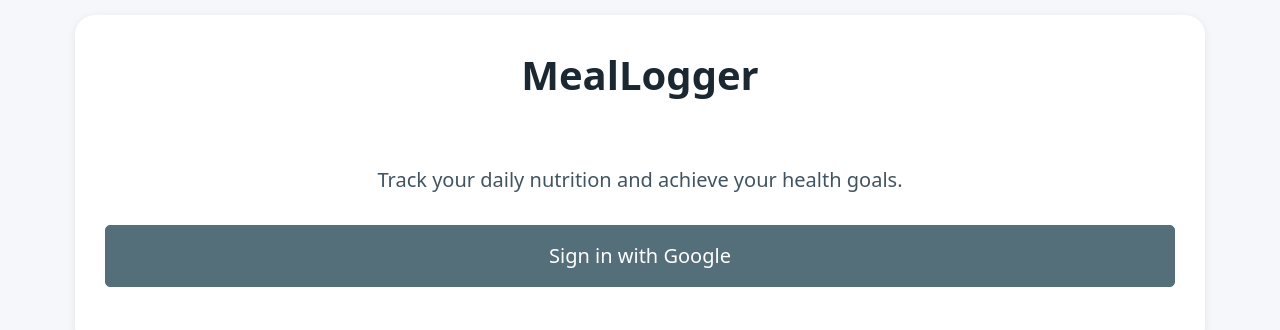
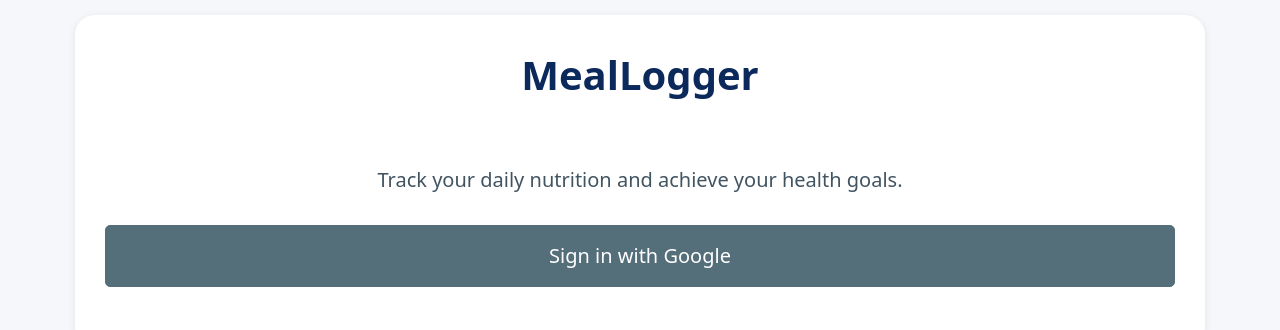
Before and after one commit to isaiahchan1405/calorie-tracker, a website: page login.html in a window 1280 px wide. Shown: the part 225-555 px from the top of the page. Drawn offline with nearby package versions, Linux system fonts and the light colour scheme; no server answers.

Commit message:
Colour change

```diff
--- a/login.html
+++ b/login.html
@@ -10,7 +10,7 @@
 <body style="display: flex; align-items: center; justify-content: center; min-height: 100vh;">
     <main class="container">
         <article style="text-align: center;">
-            <h1>MealLogger</h1>
+            <h1 style="color: #0b2a5b;">MealLogger</h1>
             <p>Track your daily nutrition and achieve your health goals.</p>
             <button type="button" class="primary-btn" onclick="firebaseLogin()" style="width: 100%;">
                 Sign in with Google
```
